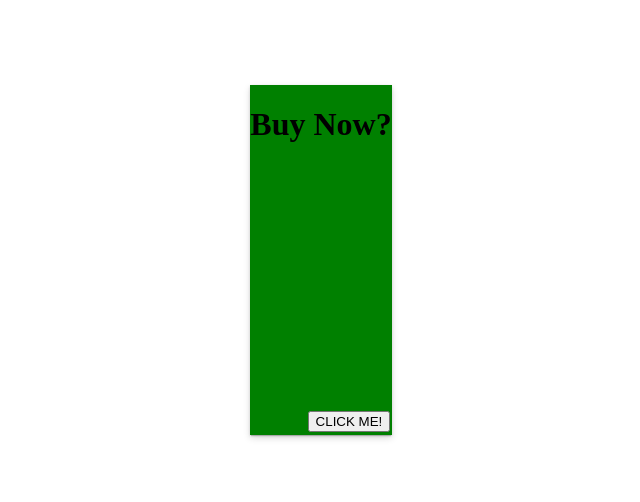
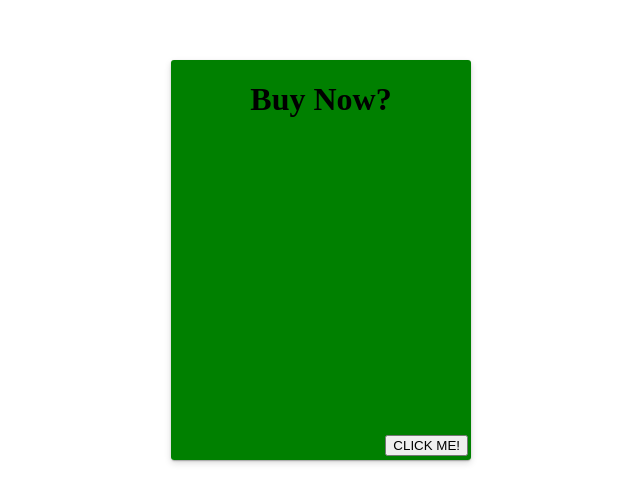
Before and after one commit to caldwell619/vue-simple-flip, a Vue app: page / in a window 1280 px wide. Shown: the part 148-650 px from the top of the page, without its empty margins (319-959 px from the left). Built offline with nearby package versions, Linux system fonts and the light colour scheme; the HTML template or start-up script is replaced by a standard one.

Commit message:
fix: border radius configurable as prop

```diff
--- a/src/App.vue
+++ b/src/App.vue
@@ -1,6 +1,6 @@
 <template>
   <div class="content-window">
-    <FlipCard>
+    <FlipCard borderRadius="3px">
       <template slot="front">
         <div class="card-face">
           <h1>Buy Now?</h1>
@@ -56,8 +56,9 @@ export default {
   align-items: center;
 }
 .card-face {
-  height: 350px;
-  width: 100%;
+  height: 400px;
+  width: 300px;
+  border-radius: 3px;
   background-color: green;
 }
 </style>
--- a/src/vue-simple-flip.vue
+++ b/src/vue-simple-flip.vue
@@ -29,7 +29,8 @@ export default {
     height: String,
     width: String,
     backgroundColor: String,
-    textColor: String
+    textColor: String,
+    borderRadius: String
   },
   computed: {
     styles() {
@@ -38,7 +39,8 @@ export default {
         width: this.width,
         backgroundColor: this.backgroundColor || "#ffffff",
         color: this.textColor || "black",
-        overflow: scroll
+        overflow: scroll,
+        borderRadius: this.borderRadius
       };
     }
   },
```
Also changed, not shown: 3 other files (tests, documents, lock files or other folders).
